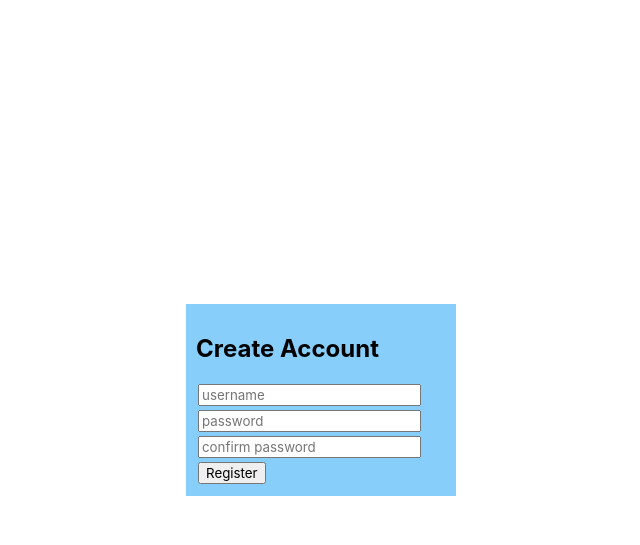
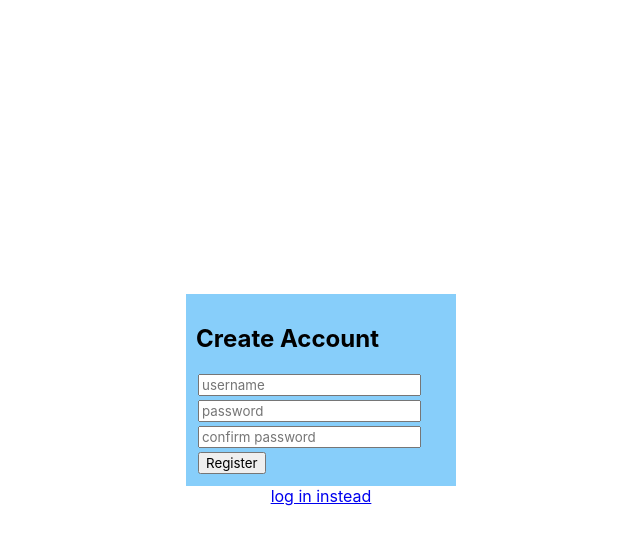
Before and after one commit to 3cas/signoutmaster, a Flask app: page /register in a window 1280 px wide. Shown: the top 545 px of the page, without its empty margins (319-959 px from the left). Run offline with Flask 2, Linux system fonts and the light colour scheme; parts of the project's set-up code (start-up, migrations or seed data) failed here and were passed over; some web fonts are replaced.

Commit message:
nav links on register/login

```diff
--- a/templates/login.html
+++ b/templates/login.html
@@ -14,4 +14,5 @@
             <input type="submit" value="Login">
         </form>
     </div>
+    <a href="{{ url_for('signout.register') }}">register instead</a>
 {% endblock %}
--- a/templates/register.html
+++ b/templates/register.html
@@ -16,4 +16,5 @@
             <input type="submit" value="Register">
         </form>
     </div>
+    <a href="{{ url_for('signout.login') }}">log in instead</a>
 {% endblock %}
```
